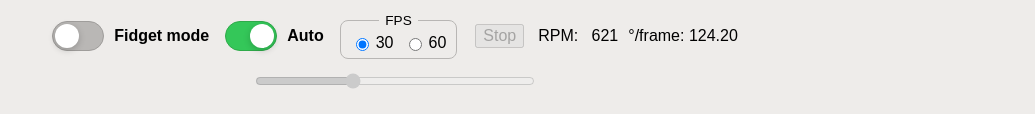
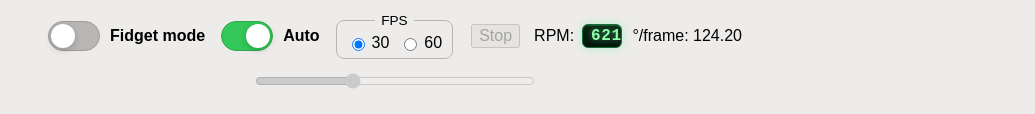
Before and after one commit to gkhays/yy-spinner, a website: page index.html in a window 1280 px wide. Shown: the part 544-658 px from the top of the page, without its empty margins (245-1280 px from the left). Drawn offline with Linux system fonts and the light colour scheme.

Commit message:
Add styles for RPM label and value to enhance display and readability

```diff
--- a/style.css
+++ b/style.css
@@ -220,6 +220,27 @@ body.fidget-mode #yy-canvas {
   font-variant-numeric: tabular-nums;
 }
 
+.rpm-led-label {
+  display: inline-flex;
+  align-items: center;
+  gap: 8px;
+}
+
+.rpm-led-value {
+  display: inline-block;
+  min-width: 4.2ch;
+  padding: 2px 8px;
+  border-radius: 6px;
+  border: 1px solid #0f6f35;
+  background: linear-gradient(180deg, #082514 0%, #03130a 100%);
+  box-shadow: inset 0 1px 0 rgba(158, 255, 196, 0.18), 0 0 10px rgba(35, 242, 118, 0.28);
+  color: #8cffab;
+  font-family: 'Courier New', Courier, monospace;
+  font-weight: 700;
+  letter-spacing: 0.04em;
+  text-shadow: 0 0 7px rgba(140, 255, 171, 0.5);
+}
+
 #spin-btn,
 #rpm-slider,
 label,
```
